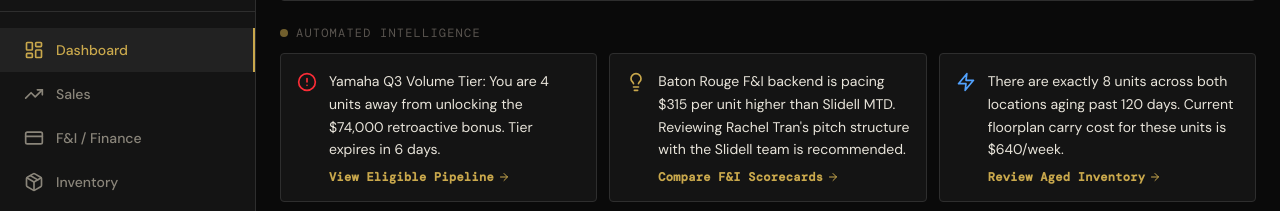
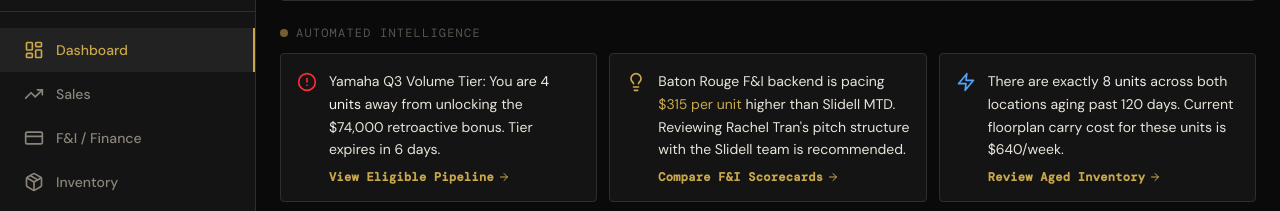
Before and after one commit to nedpearson/FriendlyPowerSports, a React (Vite) app: page / in a window 1280 px wide. Both pictures are taken after a click on the button "Sign In". Shown: the part 151-362 px from the top of the page. Built offline with nearby package versions, Linux system fonts and the light colour scheme.

Commit message:
feat: make recommendations drillable

```diff
--- a/src/App.jsx
+++ b/src/App.jsx
@@ -125,10 +125,10 @@
         </div>
       </div>
 
-      <AutomatedInsights insights={[
-        { type: "warning", message: "Yamaha Q3 Volume Tier: You are 4 units away from unlocking the $74,000 retroactive bonus. Tier expires in 6 days.", actionText: "View Eligible Pipeline" },
-        { type: "opportunity", message: "Baton Rouge F&I backend is pacing $315 per unit higher than Slidell MTD. Reviewing Rachel Tran's pitch structure with the Slidell team is recommended.", actionText: "Compare F&I Scorecards" },
-        { type: "action", message: "There are exactly 8 units across both locations aging past 120 days. Current floorplan carry cost for these units is $640/week.", actionText: "Review Aged Inventory" }
+      <AutomatedInsights onDrillDown={onDrillDown} insights={[
+        { type: "warning", message: <>Yamaha Q3 Volume Tier: You are <DrillDownValue value="4 units" label="Pipeline Need" type="Report" onDrillDown={onDrillDown} /> away from unlocking the $74,000 retroactive bonus. Tier expires in 6 days.</>, actionText: "View Eligible Pipeline" },
+        { type: "opportunity", message: <>Baton Rouge F&I backend is pacing <DrillDownValue value="$315 per unit" label="F&I Margin Delta" type="Report" onDrillDown={onDrillDown} color="text-gold" /> higher than Slidell MTD. Reviewing Rachel Tran's pitch structure with the Slidell team is recommended.</>, actionText: "Compare F&I Scorecards" },
+        { type: "action", message: <>There are exactly <DrillDownValue value="8 units" label="Aged Units" type="Inventory" onDrillDown={onDrillDown} /> across both locations aging past 120 days. Current floorplan carry cost for these units is $640/week.</>, actionText: "Review Aged Inventory" }
       ]} />
 
       {/* KPI Mega Stats */}
@@ -393,9 +393,9 @@
         </div>
       </div>
 
-      <AutomatedInsights insights={[
-        { type: "warning", message: "Alex in Baton Rouge has a 12% closing ratio on web leads this week (Benchmark: 25%). 8 leads went unresponsive.", actionText: "Review Lost Leads" },
-        { type: "opportunity", message: "A deal penciled by Jake for a 2024 MT-07 has $0 back-end gross. Adding GAP and Tire/Wheel brings this deal to standard profitability.", actionText: "Review Deal Structure" }
+      <AutomatedInsights onDrillDown={onDrillDown} insights={[
+        { type: "warning", message: <>Alex in Baton Rouge has a <DrillDownValue value="12% closing ratio" label="Alex Closing Ratio" type="Employee" onDrillDown={onDrillDown} color="text-red-400" /> on web leads this week (Benchmark: 25%). 8 leads went unresponsive.</>, actionText: "Review Lost Leads" },
+        { type: "opportunity", message: <>A deal penciled by Jake for a 2024 MT-07 has <DrillDownValue value="$0 back-end gross" label="Jack Deal Margin" type="Deal" onDrillDown={onDrillDown} />. Adding GAP and Tire/Wheel brings this deal to standard profitability.</>, actionText: "Review Deal Structure" }
       ]} />
 
       {/* Deal Desk Calculator */}
@@ -460,7 +460,7 @@
                 <span className="text-xs bg-amber-900/40 text-amber-400 px-2 py-1 rounded border border-amber-800">+1 Yamaha $74K Tier</span>
               </div>
               <div className="text-sm border-l-2 border-gold pl-3 py-1 bg-panel text-white">
-                <span className="font-bold text-gold">Recommendation:</span> PUSH (Finance Maximize)
+                <span className="font-bold text-gold">Recommendation:</span> <DrillDownValue value="PUSH (Finance Maximize)" label="Finance Strategy" type="Deal" onDrillDown={onDrillDown} />
               </div>
             </div>
           </div>
@@ -561,9 +561,9 @@
         </div>
       </div>
 
-      <AutomatedInsights insights={[
-        { type: "action", message: "3 Polaris RZRs in Slidell have been in stock for 115 days. Baton Rouge has turned the same model 4 times in the last 60 days.", actionText: "Initiate Transfer" },
-        { type: "negative", message: "Floorplan interest for 'Used Bikes Direct' inventory is currently pacing 14% higher than last month due to aged Harley-Davidson units.", actionText: "View Markdown Recommendations" }
+      <AutomatedInsights onDrillDown={onDrillDown} insights={[
+        { type: "action", message: <>3 Polaris RZRs in Slidell have been in stock for <DrillDownValue value="115 days" label="Slidell Aged RZRs" type="Inventory" onDrillDown={onDrillDown} color="text-amber-500" />. Baton Rouge has turned the same model 4 times in the last 60 days.</>, actionText: "Initiate Transfer" },
+        { type: "negative", message: <>Floorplan interest for 'Used Bikes Direct' inventory is currently pacing <DrillDownValue value="14% higher" label="Floorplan Interest Variance" type="Financials" onDrillDown={onDrillDown} color="text-red-400" /> than last month due to aged Harley-Davidson units.</>, actionText: "View Markdown Recommendations" }
       ]} />
 
       <div className="grid grid-cols-1 lg:grid-cols-4 gap-4">
--- a/src/components/ui/AutomatedInsights.jsx
+++ b/src/components/ui/AutomatedInsights.jsx
@@ -1,7 +1,7 @@
 import React from 'react';
 import { AlertCircle, TrendingDown, Lightbulb, ArrowRight, Zap } from 'lucide-react';
 
-export const AutomatedInsights = ({ insights }) => {
+export const AutomatedInsights = ({ insights, onDrillDown }) => {
   if (!insights || insights.length === 0) return null;
 
   const getIcon = (type) => {
@@ -30,7 +30,13 @@
                 {insight.message}
               </p>
               {insight.actionText && (
-                <button className="text-xs font-bold font-mono tracking-wide text-gold mt-2 flex items-center gap-1 group-hover:translate-x-1 transition-transform">
+                <button
+                  onClick={(e) => {
+                    e.stopPropagation();
+                    if (onDrillDown) onDrillDown('Action', { name: insight.actionText, context: 'Automated Insight' });
+                  }}
+                  className="text-xs font-bold font-mono tracking-wide text-gold mt-2 flex items-center gap-1 group-hover:translate-x-1 transition-transform"
+                >
                   {insight.actionText} <ArrowRight className="w-3 h-3" />
                 </button>
               )}
```
Also changed, not shown: 4 other files (tests, documents, lock files or other folders).
